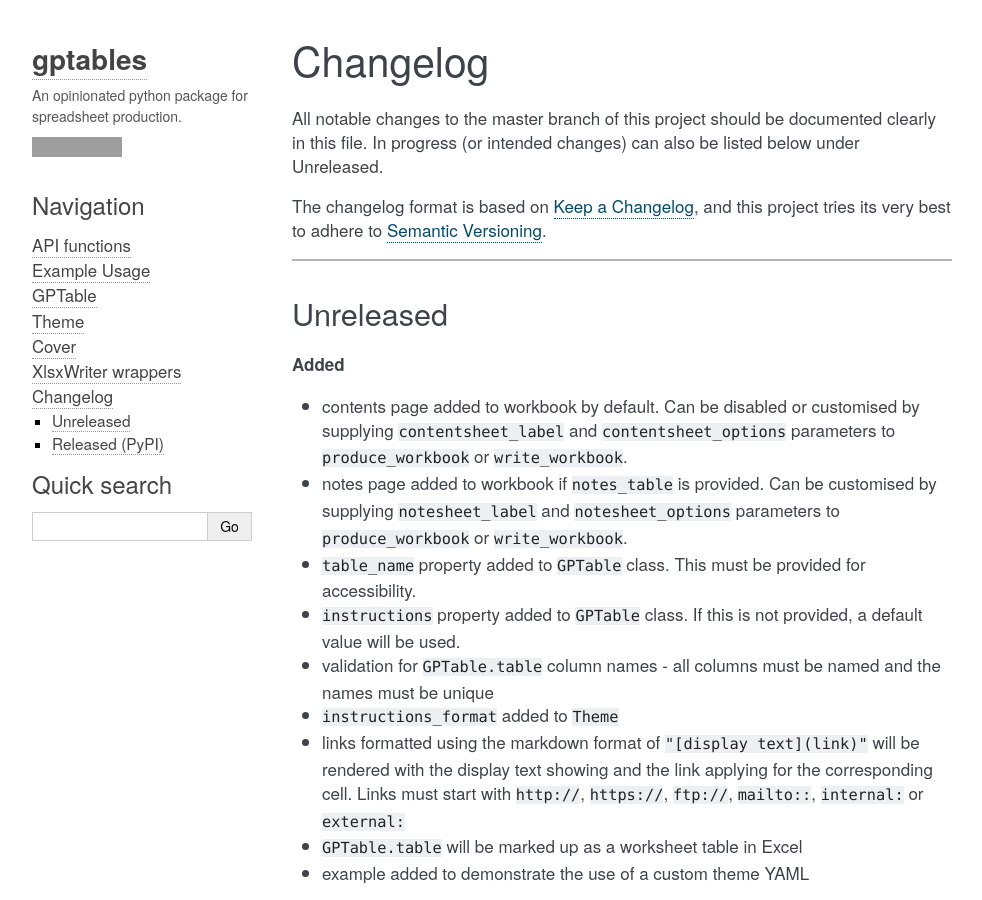
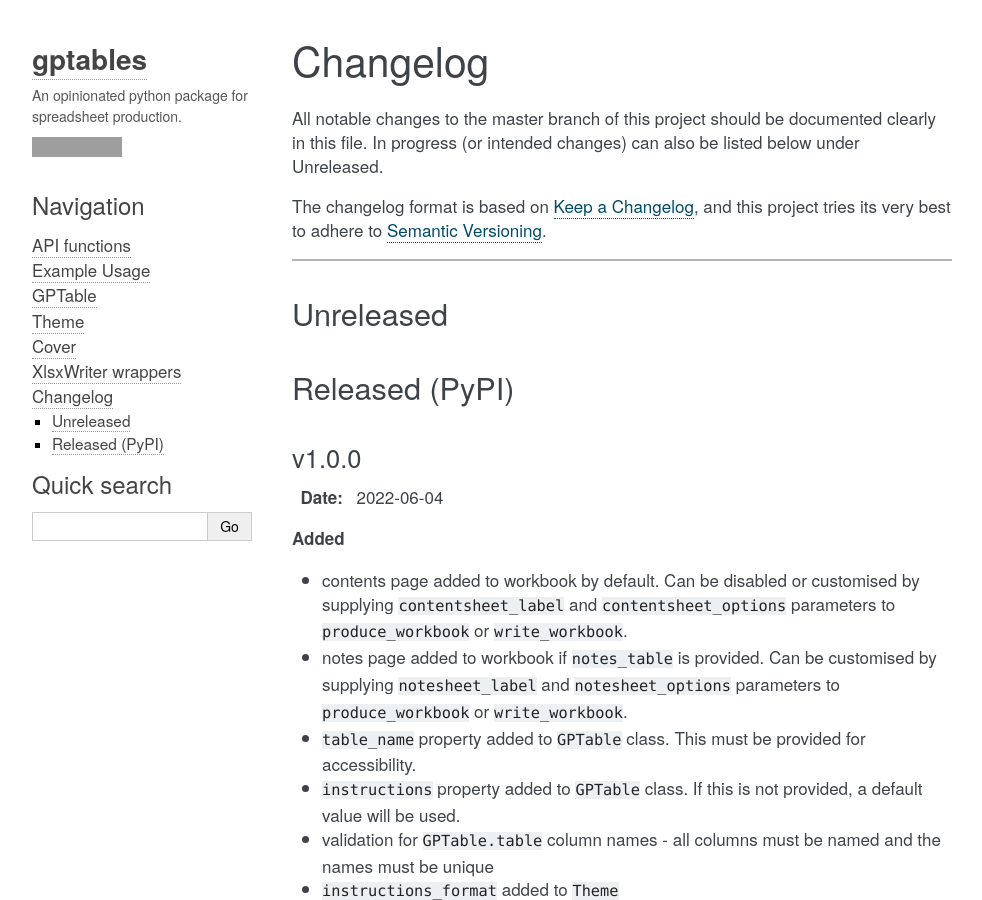
Before and after one commit to best-practice-and-impact/gptables, a Sphinx documentation site: the page built from docs/source/changelog.rst, in a window 1280 px wide and 900 px high. Shown: the whole window, without its empty margins (138-1120 px from the left). Built offline with Sphinx 7.4.7, drawn with Linux system fonts in a browser that asks for light colours; the version number could not be read and is left out; grey boxes are pictures that could not be loaded.

Commit message:
Update version number

```diff
--- a/docs/source/changelog.rst
+++ b/docs/source/changelog.rst
@@ -14,6 +14,14 @@
 
 Unreleased
 ===================
+
+
+Released (PyPI)
+===============
+
+v1.0.0
+------
+:Date: 2022-06-04
 
 **Added**
 
```
Also changed, not shown: other parts of docs/source/changelog.rst (+0 -4 lines), 1 other file.
